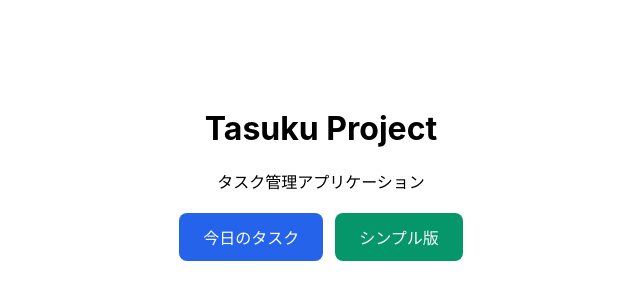
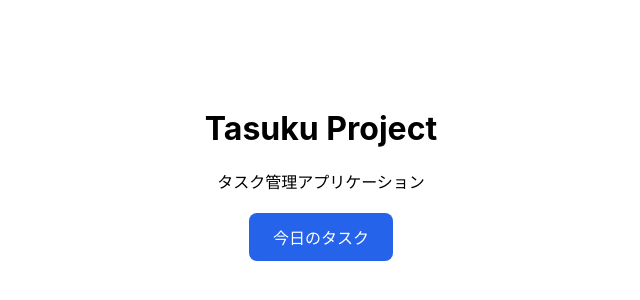
Before and after one commit to TAKA1040/tasuku, a Next.js app: page / in a window 1280 px wide. Shown: the part 226-526 px from the top of the page, without its empty margins (319-959 px from the left). Built offline with nearby package versions, Linux system fonts and the light colour scheme.

Commit message:
remove: delete simple-today button from homepage

```diff
--- a/src/app/page.tsx
+++ b/src/app/page.tsx
@@ -13,24 +13,10 @@ export default function HomePage() {
               background:'#2563eb',
               color:'#fff',
               textDecoration:'none',
-              borderRadius:8,
-              marginRight:'12px'
+              borderRadius:8
             }}
           >
             今日のタスク
-          </a>
-          <a
-            href="/simple-today"
-            style={{
-              display:'inline-block',
-              padding:'12px 24px',
-              background:'#059669',
-              color:'#fff',
-              textDecoration:'none',
-              borderRadius:8
-            }}
-          >
-            シンプル版
           </a>
         </div>
       </div>
```
